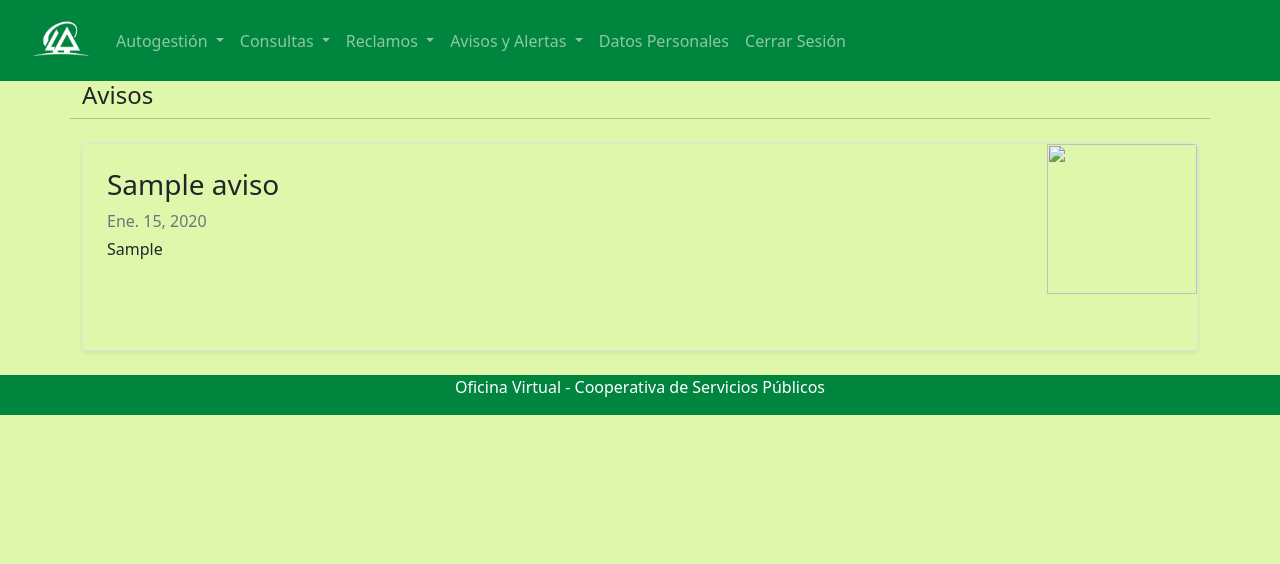
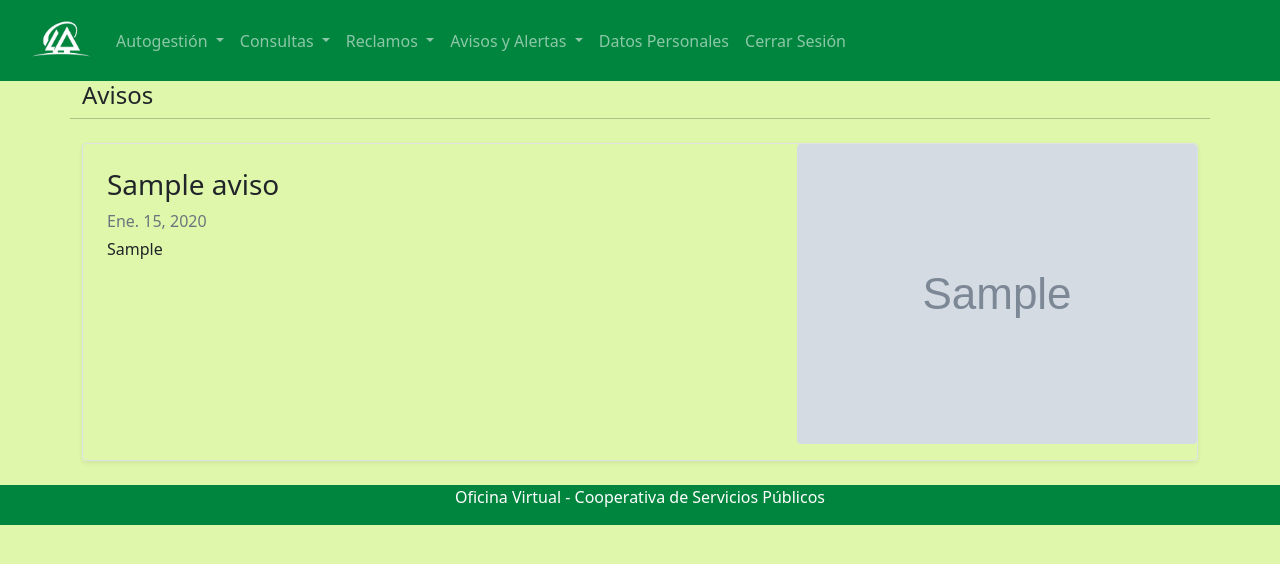
Before and after one commit to Matias2178/OficinaVirtual, a Django app: page /avisos/ in a window 1280 px wide. Shown: the top 564 px of the page. Run offline with Django 3.2, Linux system fonts and the light colour scheme; a user stored in the database is signed in; tables that the repository leaves empty hold one stand-in row (values such as "Sample post"); grey boxes marked "Sample" are stand-in pictures.

Commit message:
Ajuste en avisos ahora levanta las imagenes

```diff
--- a/AvisosAlertasApp/Templates/AvisosAlertasApp/avisos.html
+++ b/AvisosAlertasApp/Templates/AvisosAlertasApp/avisos.html
@@ -11,11 +11,11 @@
           <div class="col p-4 d-flex flex-column position-static">
             <h3> {{ aviso.titulo }} </h3>
             <div class="mb-1 text-muted">{{ aviso.publicacion }} </div>
-              <p> {{ aviso.cuerpo }} </p>
+              <p>{{ aviso.cuerpo }} </p>
           </div>
           <div class="col-auto d-none d-lg-block" align="right">
             <figure>
-              <p> <img src="{{ aviso.imagen.urls}}" width="150" height="150" ></p><br>
+              <img class="intro-img img-fluid mb-3 mb-lg-0 rounded" src="{{aviso.imagen.url}}" alt="" style="width: 150%;">
             </figure>
           </div>
         </div>
```
